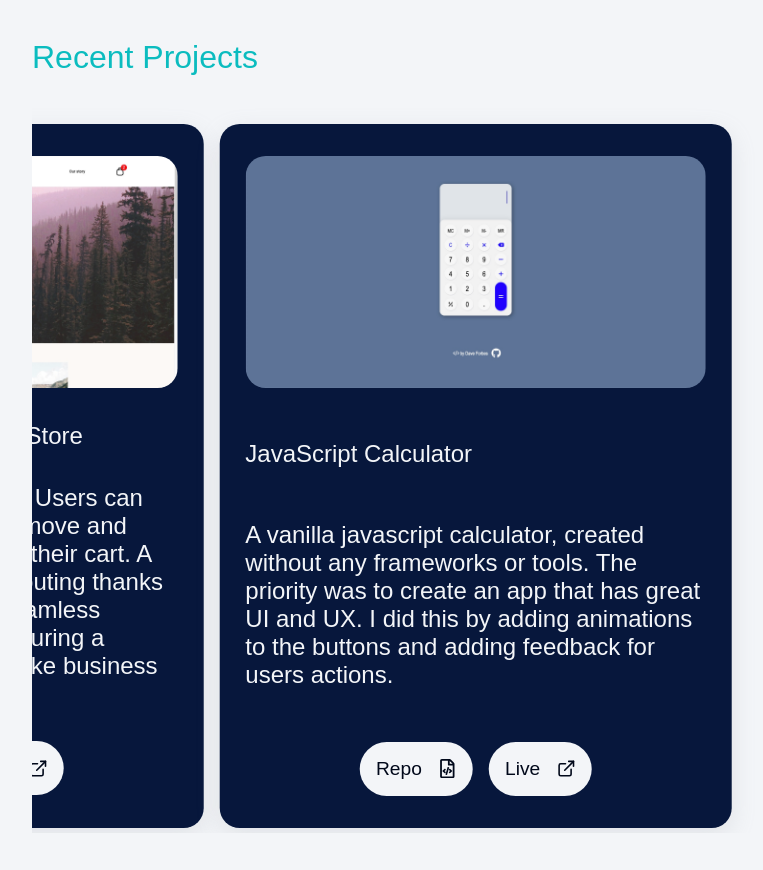
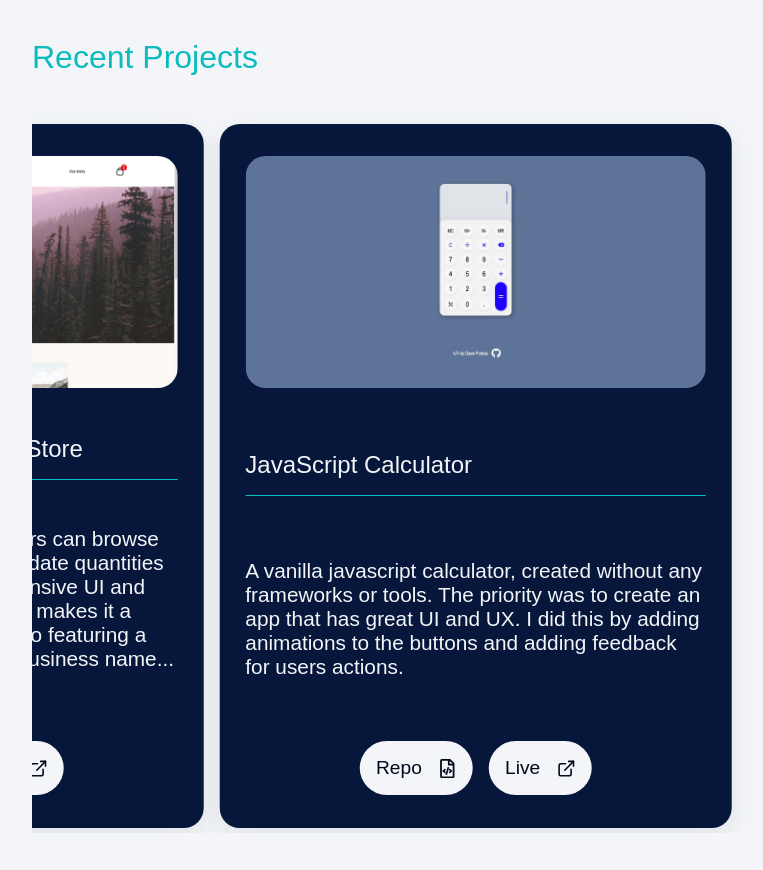
Before and after one commit to dave-forbes/personal-website-v2, a React (Vite) app: page / in a window 1280 px wide. Shown: the part 2367-3237 px from the top of the page, without its empty margins (32-795 px from the left). Built offline with nearby package versions, Linux system fonts and the light colour scheme.

Commit message:
modified project card layout and font styles
- to make cards look more consistent

```diff
--- a/src/components/Project/Project.module.css
+++ b/src/components/Project/Project.module.css
@@ -3,13 +3,22 @@
   height: 80vh;
   background-color: var(--lighter-text-color);
   color: var(--background-color);
-  display: grid;
-  justify-items: center;
-  align-content: space-between;
+  display: flex;
+  flex-direction: column;
+  justify-content: space-between;
+  align-items: center;
+  gap: 2rem;
   padding-block: 2rem;
   border-radius: 20px;
   box-shadow: rgba(149, 157, 165, 0.2) 0px 8px 24px;
   overflow: hidden;
+}
+
+.info {
+  display: flex;
+  flex-direction: column;
+  gap: 2rem;
+  align-items: center;
 }
 
 @media (min-width: 1000px) {
@@ -20,8 +29,16 @@
 
 .project h1 {
   font-size: 1.5rem;
-  font-weight: 200;
+  font-weight: 400;
   width: 90%;
+  padding-bottom: 1rem;
+  border-bottom: 1px solid var(--accent-color);
+}
+
+.text {
+  display: grid;
+  justify-items: center;
+  gap: 1rem;
 }
 
 .project img {
@@ -32,7 +49,7 @@
 
 .project p {
   max-width: 90%;
-  font-size: 1.5rem;
+  font-size: 1.3rem;
   font-weight: 100;
 }
 
```
